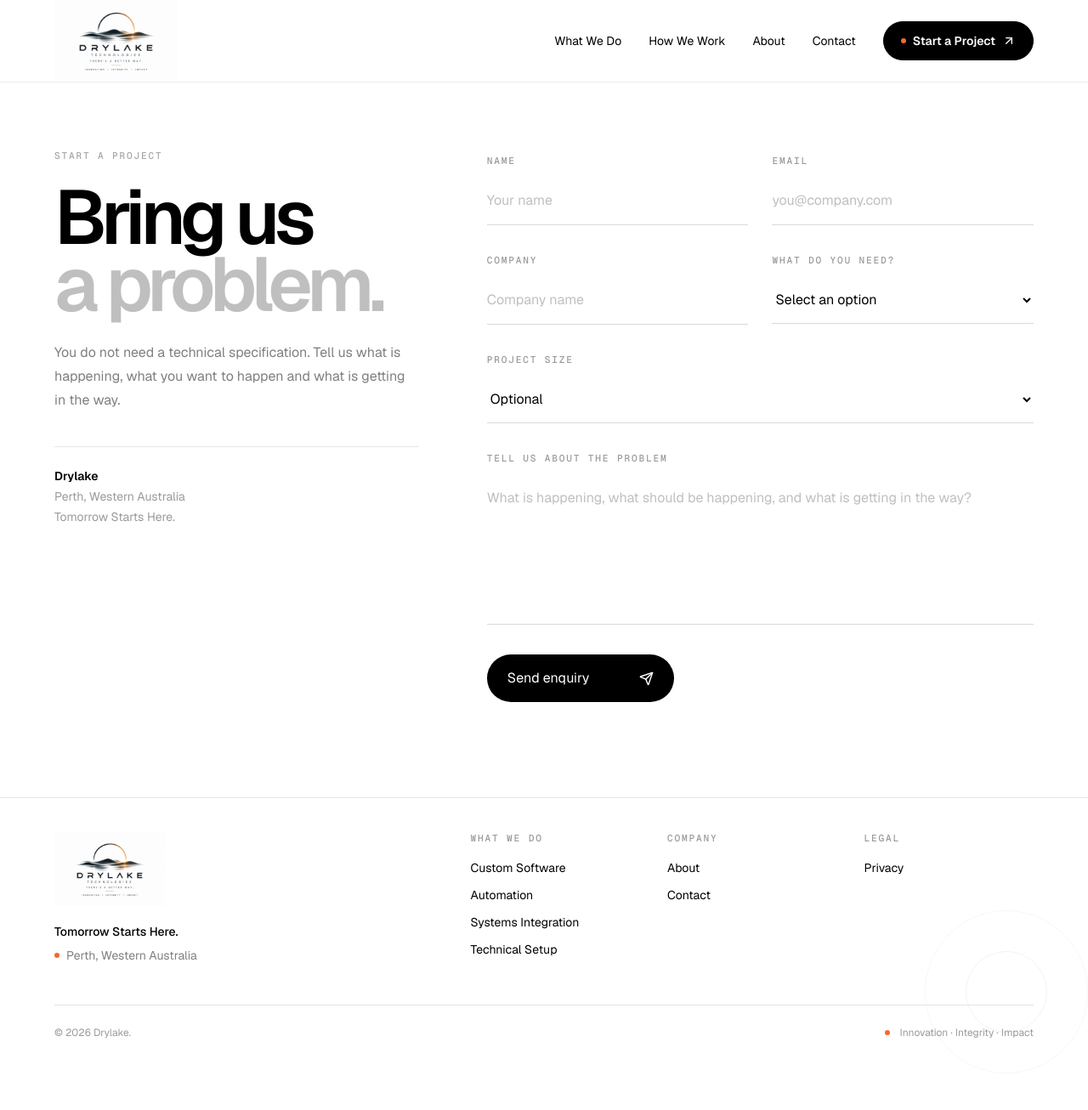
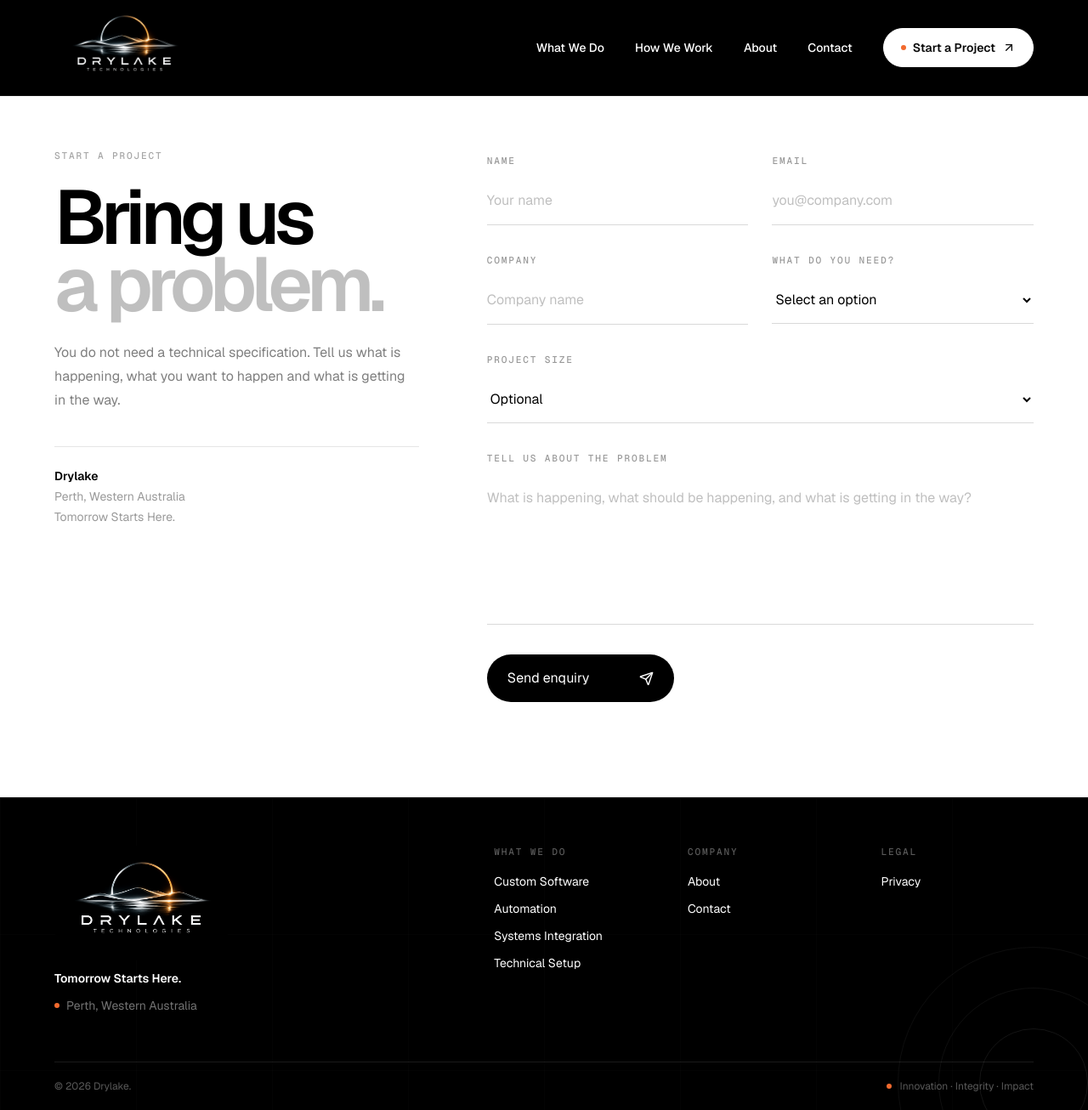
Before and after one commit to wilsonmugwe/drylake-website, a Next.js app: page /contact in a window 1280 px wide. Shown: the whole page at 85% size. Before the commit the page ends 1263 px from the top, so only its background shows below. Built offline with nearby package versions, Linux system fonts and the light colour scheme.

Commit message:
Refine Drylake dark theme, branding and responsive layout

```diff
--- a/app/globals.css
+++ b/app/globals.css
@@ -109,13 +109,9 @@ button:disabled {
 }
 
 /* =========================================================
-   BUTTON CONTRAST SYSTEM
+   BUTTON CONTRAST
 
-   Important:
-   Buttons must be readable BEFORE hover.
-
-   button-dark  = black background / white content
-   button-light = white background / black content
+   Buttons remain readable before hover.
    ========================================================= */
 
 .button-dark,
@@ -141,7 +137,7 @@ button:disabled {
 }
 
 /* =========================================================
-   LIGHT GRID
+   STANDARD LIGHT GRID
    ========================================================= */
 
 .light-grid {
@@ -160,7 +156,7 @@ button:disabled {
 }
 
 /* =========================================================
-   DARK GRID
+   STANDARD DARK GRID
    ========================================================= */
 
 .hero-grid {
@@ -176,6 +172,53 @@ button:disabled {
     );
 
   background-size: 72px 72px;
+}
+
+/* =========================================================
+   LARGE DRYLAKE DARK GRID
+
+   Used on the opening hero and footer.
+
+   These intentionally use much larger boxes so the effect
+   feels architectural rather than like graph paper.
+   ========================================================= */
+
+.hero-large-grid {
+  background-color: #000000;
+
+  background-image:
+    linear-gradient(
+      rgba(255, 255, 255, 0.045) 1px,
+      transparent 1px
+    ),
+    linear-gradient(
+      90deg,
+      rgba(255, 255, 255, 0.045) 1px,
+      transparent 1px
+    );
+
+  background-size: 160px 160px;
+}
+
+/* =========================================================
+   MOBILE DARK GRID
+   ========================================================= */
+
+.mobile-dark-grid {
+  background-color: #090909;
+
+  background-image:
+    linear-gradient(
+      rgba(255, 255, 255, 0.035) 1px,
+      transparent 1px
+    ),
+    linear-gradient(
+      90deg,
+      rgba(255, 255, 255, 0.035) 1px,
+      transparent 1px
+    );
+
+  background-size: 96px 96px;
 }
 
 /* =========================================================
@@ -213,7 +256,7 @@ button:disabled {
 }
 
 /* =========================================================
-   MINERAL / OFF-WHITE TEXTURE
+   MINERAL TEXTURE
    ========================================================= */
 
 .mineral-texture::before {
@@ -265,7 +308,7 @@ button:disabled {
 }
 
 /* =========================================================
-   TECHNICAL VISUAL SYSTEM
+   TECHNICAL PANELS
    ========================================================= */
 
 .tech-panel {
@@ -439,7 +482,9 @@ select:focus-visible {
 }
 
 /* =========================================================
-   MOBILE
+   MOBILE COMPACTION
+
+   This is intentionally more aggressive than desktop.
    ========================================================= */
 
 @media (max-width: 640px) {
@@ -448,13 +493,18 @@ select:focus-visible {
     background-size: 48px 48px;
   }
 
+  .hero-large-grid {
+    background-size: 96px 96px;
+  }
+
   .section-label {
-    font-size: 0.66rem;
-    letter-spacing: 0.14em;
+    font-size: 0.62rem;
+    letter-spacing: 0.13em;
   }
 
   .tech-label {
-    font-size: 0.58rem;
+    font-size: 0.55rem;
+    letter-spacing: 0.12em;
   }
 }
 
--- a/components/layout/Footer.tsx
+++ b/components/layout/Footer.tsx
@@ -27,39 +27,95 @@ const groups = [
 
 export default function Footer() {
   return (
-    <footer className="relative overflow-hidden border-t border-black/10 bg-white py-10 text-black">
-      <div className="pointer-events-none absolute bottom-0 right-0 h-48 w-48">
-        <div className="absolute inset-0 rounded-full border border-black/[0.035]" />
-        <div className="absolute inset-12 rounded-full border border-black/[0.05]" />
+    <footer className="relative overflow-hidden border-t border-white/10 bg-black text-white">
+      {/* =====================================================
+          SUBTLE BACKGROUND GRID
+          ===================================================== */}
+
+      <div
+        aria-hidden="true"
+        className="pointer-events-none absolute inset-0 opacity-40"
+        style={{
+          backgroundImage: `
+            linear-gradient(rgba(255,255,255,0.035) 1px, transparent 1px),
+            linear-gradient(90deg, rgba(255,255,255,0.035) 1px, transparent 1px)
+          `,
+          backgroundSize: "160px 160px",
+        }}
+      />
+
+      {/* =====================================================
+          DECORATIVE SYSTEM RINGS
+          ===================================================== */}
+
+      <div
+        aria-hidden="true"
+        className="pointer-events-none absolute -bottom-32 -right-24 hidden h-80 w-80 lg:block"
+      >
+        <div className="absolute inset-0 rounded-full border border-white/[0.05]" />
+
+        <div className="absolute inset-12 rounded-full border border-white/[0.06]" />
+
+        <div className="absolute inset-24 rounded-full border border-white/[0.08]" />
       </div>
 
       <Container className="relative z-10">
-        <div className="grid gap-12 lg:grid-cols-[1.2fr_1.8fr]">
+        {/* =====================================================
+            MAIN FOOTER
+            ===================================================== */}
+
+        <div className="grid gap-10 py-10 sm:py-12 lg:grid-cols-[1.25fr_1.75fr] lg:gap-16 lg:py-14">
+          {/* =================================================
+              BRAND
+              ================================================= */}
+
           <div>
-            <Link href="/" aria-label="Drylake home">
+            <Link
+              href="/"
+              aria-label="Drylake home"
+              className="inline-flex items-center"
+            >
               <Image
-                src="/brand/drylake-logo-white.png"
-                alt="Drylake"
-                width={170}
-                height={60}
-                className="h-auto w-[130px]"
+                src="/brand/drylake-logo-black.png"
+                alt="Drylake Technologies"
+                width={1536}
+                height={1024}
+                className="
+                  h-[110px]
+                  w-[165px]
+                  object-contain
+                  object-center
+
+                  sm:h-[125px]
+                  sm:w-[190px]
+
+                  lg:h-[135px]
+                  lg:w-[205px]
+                "
               />
             </Link>
 
-            <p className="mt-5 text-sm font-medium text-black">
+            <p className="mt-1 text-sm font-semibold text-white">
               Tomorrow Starts Here.
             </p>
 
-            <p className="mt-2 flex items-center gap-2 text-sm text-black/50">
-              <span className="h-1.5 w-1.5 rounded-full bg-[#f26a2e]" />
-              Perth, Western Australia
-            </p>
+            <div className="mt-3 flex items-center gap-2">
+              <span className="h-1.5 w-1.5 shrink-0 rounded-full bg-[#f26a2e]" />
+
+              <p className="text-sm text-white/45">
+                Perth, Western Australia
+              </p>
+            </div>
           </div>
 
-          <div className="grid grid-cols-2 gap-8 sm:grid-cols-3">
+          {/* =================================================
+              NAVIGATION
+              ================================================= */}
+
+          <div className="grid grid-cols-2 gap-x-8 gap-y-8 sm:grid-cols-3 lg:gap-x-12">
             {groups.map((group) => (
               <div key={group.title}>
-                <p className="section-label text-black/40">
+                <p className="section-label text-white/35">
                   {group.title}
                 </p>
 
@@ -68,7 +124,7 @@ export default function Footer() {
                     <Link
                       key={link.label}
                       href={link.href}
-                      className="w-fit text-sm text-black/60 transition-colors hover:text-black"
+                      className="w-fit text-sm text-white/70 transition-colors hover:text-white"
                     >
                       {link.label}
                     </Link>
@@ -79,12 +135,21 @@ export default function Footer() {
           </div>
         </div>
 
-        <div className="mt-12 flex flex-col gap-3 border-t border-black/10 pt-6 text-xs text-black/40 sm:flex-row sm:items-center sm:justify-between">
-          <p>© {new Date().getFullYear()} Drylake.</p>
+        {/* =====================================================
+            BOTTOM BAR
+            ===================================================== */}
 
-          <div className="flex items-center gap-3">
+        <div className="flex flex-col gap-3 border-t border-white/10 py-5 text-xs text-white/35 sm:flex-row sm:items-center sm:justify-between">
+          <p>
+            © {new Date().getFullYear()} Drylake.
+          </p>
+
+          <div className="flex items-center gap-2.5">
             <span className="h-1.5 w-1.5 rounded-full bg-[#f26a2e]" />
-            <p>Innovation · Integrity · Impact</p>
+
+            <p>
+              Innovation · Integrity · Impact
+            </p>
           </div>
         </div>
       </Container>
--- a/components/layout/Navbar.tsx
+++ b/components/layout/Navbar.tsx
@@ -20,25 +20,50 @@ export default function Navbar() {
   return (
     <>
       {/* =====================================================
-          DESKTOP / MOBILE HEADER
+          NAVBAR
+          Pure black so it blends directly into the hero.
           ===================================================== */}
 
-      <header className="absolute inset-x-0 top-0 z-50 border-b border-black/[0.07] bg-white/90 text-black backdrop-blur-xl">
+      <header className="absolute inset-x-0 top-0 z-50 border-b border-white/[0.07] bg-black text-white">
         <Container>
-          <nav className="flex h-20 items-center justify-between lg:h-24">
-            {/* Logo */}
+          <nav className="flex h-[92px] items-center justify-between sm:h-[100px] lg:h-[112px]">
+            {/* =================================================
+                LOGO
+
+                Important:
+                - No overflow-hidden
+                - No CSS scale
+                - object-contain preserves the whole PNG
+                - The image is given more HEIGHT because the
+                  source image is relatively tall.
+                ================================================= */}
+
             <Link
               href="/"
               aria-label="Drylake home"
-              className="relative z-50"
+              className="relative z-50 flex shrink-0 items-center"
             >
               <Image
-                src="/brand/drylake-logo-white.png"
-                alt="Drylake"
-                width={180}
-                height={60}
+                src="/brand/drylake-logo-black.png"
+                alt="Drylake Technologies"
+                width={1536}
+                height={1024}
                 priority
-                className="h-auto w-[125px] object-contain sm:w-[145px]"
+                className="
+                  h-[82px]
+                  w-[125px]
+                  object-contain
+                  object-center
+
+                  sm:h-[90px]
+                  sm:w-[140px]
+
+                  lg:h-[102px]
+                  lg:w-[155px]
+
+                  xl:h-[106px]
+                  xl:w-[165px]
+                "
               />
             </Link>
 
@@ -46,31 +71,61 @@ export default function Navbar() {
                 DESKTOP NAVIGATION
                 ================================================= */}
 
-            <div className="hidden items-center gap-8 lg:flex">
+            <div className="hidden items-center gap-7 lg:flex xl:gap-9">
               {links.map((link) => (
                 <Link
                   key={link.label}
                   href={link.href}
-                  className="relative text-sm text-black/60 transition-colors after:absolute after:-bottom-2 after:left-0 after:h-px after:w-0 after:bg-[#f26a2e] after:transition-all hover:text-black hover:after:w-full"
+                  className="
+                    relative
+                    text-sm
+                    font-medium
+                    text-white/70
+                    transition-colors
+                    after:absolute
+                    after:-bottom-2
+                    after:left-0
+                    after:h-px
+                    after:w-0
+                    after:bg-[#f26a2e]
+                    after:transition-all
+                    hover:text-white
+                    hover:after:w-full
+                  "
                 >
                   {link.label}
                 </Link>
               ))}
 
-              {/* Primary CTA */}
+              {/* Desktop CTA */}
+
               <Link
                 href="/contact"
-                className="button-dark group flex items-center gap-2 rounded-full border border-black bg-black px-5 py-3 text-sm font-semibold transition-transform hover:-translate-y-0.5"
+                className="
+                  button-light
+                  group
+                  flex
+                  items-center
+                  gap-2
+                  rounded-full
+                  border
+                  border-white
+                  bg-white
+                  px-5
+                  py-3
+                  text-sm
+                  font-semibold
+                  transition-transform
+                  hover:-translate-y-0.5
+                "
               >
                 <span className="h-1.5 w-1.5 rounded-full bg-[#f26a2e]" />
 
-                <span className="text-white">
-                  Start a Project
-                </span>
+                <span>Start a Project</span>
 
                 <ArrowUpRight
                   size={16}
-                  className="text-white transition-transform group-hover:translate-x-0.5 group-hover:-translate-y-0.5"
+                  className="transition-transform group-hover:translate-x-0.5 group-hover:-translate-y-0.5"
                 />
               </Link>
             </div>
@@ -84,84 +139,143 @@ export default function Navbar() {
               aria-label={open ? "Close navigation" : "Open navigation"}
               aria-expanded={open}
               onClick={() => setOpen((value) => !value)}
-              className="relative z-50 flex h-11 w-11 items-center justify-center rounded-full border border-black bg-white text-black lg:hidden"
+              className="
+                relative
+                z-50
+                flex
+                h-10
+                w-10
+                items-center
+                justify-center
+                rounded-full
+                border
+                border-white/30
+                bg-black
+                text-white
+                lg:hidden
+              "
             >
-              {open ? <X size={19} /> : <Menu size={19} />}
+              {open ? <X size={18} /> : <Menu size={18} />}
             </button>
           </nav>
         </Container>
       </header>
 
       {/* =====================================================
-          MOBILE NAVIGATION
+          MOBILE MENU
           ===================================================== */}
 
       <AnimatePresence>
         {open && (
           <motion.div
-            initial={{ y: "-100%" }}
-            animate={{ y: 0 }}
-            exit={{ y: "-100%" }}
+            initial={{
+              y: "-100%",
+            }}
+            animate={{
+              y: 0,
+            }}
+            exit={{
+              y: "-100%",
+            }}
             transition={{
-              duration: 0.45,
+              duration: 0.4,
               ease: [0.76, 0, 0.24, 1],
             }}
-            className="fixed inset-0 z-40 bg-white text-black lg:hidden"
+            className="
+              mobile-dark-grid
+              fixed
+              inset-0
+              z-40
+              bg-black
+              text-white
+              lg:hidden
+            "
           >
-            <Container className="flex min-h-[100svh] flex-col justify-center pt-20">
-              <div>
+            <Container className="flex min-h-[100svh] flex-col justify-center pt-[92px]">
+              {/* Navigation links */}
+
+              <div className="border-t border-white/10">
                 {links.map((link, index) => (
                   <motion.div
                     key={link.label}
                     initial={{
                       opacity: 0,
-                      y: 25,
+                      y: 10,
                     }}
                     animate={{
                       opacity: 1,
                       y: 0,
                     }}
                     transition={{
-                      delay: 0.1 + index * 0.06,
+                      delay: 0.08 + index * 0.045,
                     }}
                   >
                     <Link
                       href={link.href}
                       onClick={() => setOpen(false)}
-                      className="flex items-center justify-between border-b border-black/10 py-4 text-[clamp(2.5rem,11vw,4rem)] font-medium tracking-[-0.06em] text-black"
+                      className="
+                        flex
+                        items-center
+                        justify-between
+                        border-b
+                        border-white/10
+                        py-3
+                        text-[1.45rem]
+                        font-medium
+                        tracking-[-0.035em]
+                        text-white
+
+                        sm:py-3.5
+                        sm:text-[1.7rem]
+                      "
                     >
                       <span>{link.label}</span>
 
-                      <span className="h-1.5 w-1.5 rounded-full bg-black/20" />
+                      <span className="h-1.5 w-1.5 rounded-full bg-white/25" />
                     </Link>
                   </motion.div>
                 ))}
               </div>
 
               {/* Mobile CTA */}
+
               <Link
                 href="/contact"
                 onClick={() => setOpen(false)}
-                className="button-dark mt-9 flex items-center justify-between rounded-full border border-black bg-black px-6 py-4 font-semibold"
+                className="
+                  button-light
+                  mt-5
+                  flex
+                  items-center
+                  justify-between
+                  rounded-full
+                  border
+                  border-white
+                  bg-white
+                  px-5
+                  py-3
+                  text-sm
+                  font-semibold
+                "
               >
-                <span className="flex items-center gap-2 text-white">
+                <span className="flex items-center gap-2">
                   <span className="h-1.5 w-1.5 rounded-full bg-[#f26a2e]" />
 
                   Start a Project
                 </span>
 
-                <ArrowUpRight
-                  size={18}
-                  className="text-white"
-                />
+                <ArrowUpRight size={17} />
               </Link>
 
-              {/* Bottom tagline */}
-              <p className="absolute bottom-7 left-5 flex items-center gap-2 text-xs uppercase tracking-[0.18em] text-black/40">
+              {/* Mobile tagline */}
+
+              <div className="mt-5 flex items-center gap-2.5">
                 <span className="h-1.5 w-1.5 rounded-full bg-[#f26a2e]" />
 
-                Tomorrow Starts Here.
-              </p>
+                <p className="text-[0.62rem] uppercase tracking-[0.16em] text-white/35">
+                  Tomorrow Starts Here.
+                </p>
+              </div>
             </Container>
           </motion.div>
         )}
```
Also changed, not shown: components/sections/ContactCTA.tsx (+23 -40 lines), components/sections/Hero.tsx (+95 -104 lines), public/brand/drylake-logo-black.png (added).
